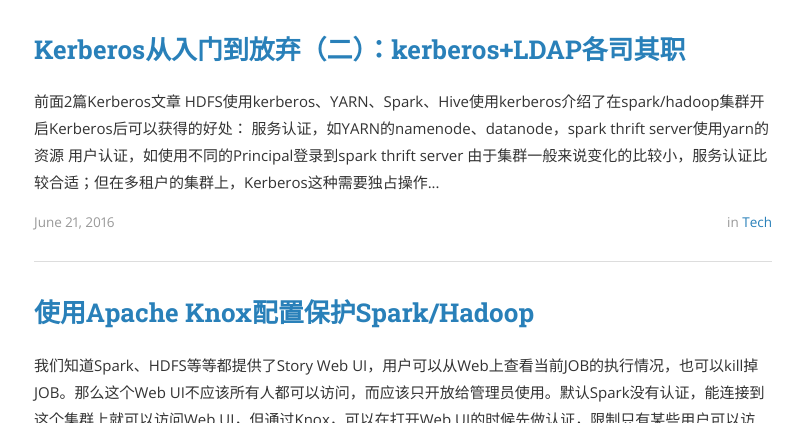
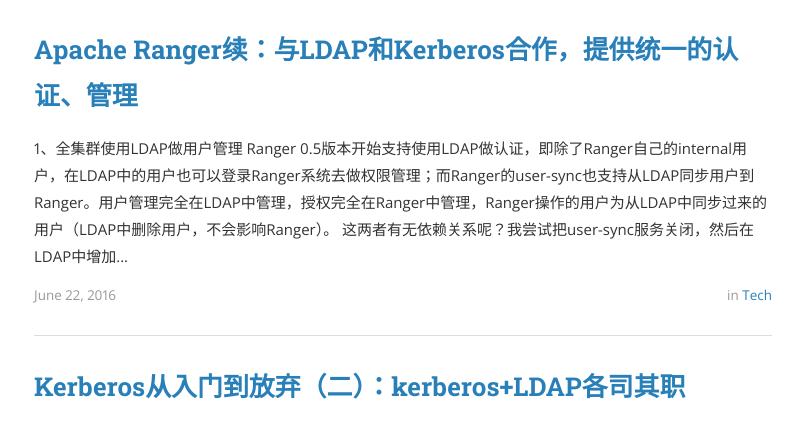
Before and after one commit to iclouding/silenceshell.github.io, a Jekyll site: the page built from index.html, in a window 1280 px wide and 900 px high, cut to the strip 477-900 px from the top of the window. Shown: the whole strip, without its empty margins (237-1040 px from the left). Built offline with Jekyll 4.4.1, drawn with Linux system fonts in a browser that asks for light colours; nearby versions of some CDN libraries; the list of posts is cut into pages by our own code; comment, search, counter and statistics services are not loaded; a style sheet for code colours, icons or effects is not loaded; some of the changed text lies outside the part shown.

Commit message:
add ranger for hive

````diff
--- a/_posts/2016-06-21-kerberos-3.md
+++ b/_posts/2016-06-21-kerberos-3.md
@@ -28,12 +28,19 @@
 安装之后，重新配置slapd，`sudo dpkg-reconfigure slapd`，需要回答一系列问题，由于ubuntu使用了dialog，不方便记录，下面直接照抄[斗大的熊猫](http://blog.topspeedsnail.com/archives/2981)的记录：
 
 Omit OpenLDAP server configuration?  回答No
+
 DNS domain name:  基于输入的domain创建基本的目录结构，我使用zelda.com。
+
 Organization name: 我使用spark。
+
 Administrator password: 安装时候输入的密码，或使用新密码。
+
 Database backend to use:   HDB
+
 removed when slapd is purged? No
+
 Move old database? Yes
+
 Allow LDAPv2 protocol? No
 
 我在这里创建了dc=zelda,dc=com的domain。
--- /dev/null
+++ b/_posts/2016-06-22-ranger-2.md
@@ -0,0 +1,91 @@
+---
+layout: post
+title: "Apache Ranger续：与LDAP和Kerberos合作，提供统一的认证、管理"
+date: 2016-06-22 00:11:12
+author: 伊布
+categories: tech
+tags: ranger
+cover:  "/assets/instacode.png"
+---
+
+1、全集群使用LDAP做用户管理
+
+Ranger 0.5版本开始支持使用LDAP做认证，即除了Ranger自己的internal用户，在LDAP中的用户也可以登录Ranger系统去做权限管理；而Ranger的user-sync也支持从LDAP同步用户到Ranger。用户管理完全在LDAP中管理，授权完全在Ranger中管理，Ranger操作的用户为从LDAP中同步过来的用户（LDAP中删除用户，不会影响Ranger）。
+
+这两者有无依赖关系呢？我尝试把user-sync服务关闭，然后在LDAP中增加用户，这个用户是可以登录到Ranger中的，证明Ranger使用LDAP认证，不需要将用户先同步过来，二者是解耦的。
+
+Ranger-admin、Ranger-usersync的安装步骤完全参考[官网](https://cwiki.apache.org/confluence/display/RANGER/Apache+Ranger+0.5.0+Installation#ApacheRanger0.5.0Installation-InstallandconfigureSolrorSolrCloud)，官网文档写的非常好，*这里只记录与官网文档有所出入的地方*。与官网不同的是我的audit没有使用solr，而是使用db，所以需要填写DB的用户名、密码，以及在Mysql DB中为这个用户增加权限。
+
+```
+mysql> GRANT ALL PRIVILEGES ON *.* TO 'rangeradmin'@'%' IDENTIFIED BY '{rangeradmin passwd}' WITH GRANT OPTION;
+mysql> GRANT ALL PRIVILEGES ON *.* TO 'rangerlogger'@'%' IDENTIFIED BY '{rangerlogger passwd}' WITH GRANT OPTION;
+mysql> FLUSH PRIVILEGES;
+```
+
+同时在install.properties中加配置：
+
+```
+db_name=ranger
+db_user=rangeradmin
+db_password={rangeradmin passwd}
+
+audit_db_name=ranger_audit
+audit_db_user=rangerlogger
+audit_db_password={rangerlogger passwd}
+```
+
+2、管理hive授权
+
+
+**暂时不要用Ranger 0.6 snapshot。麻蛋改了checkPrivileges的接口，会报java.lang.AbstractMethodError: org.apache.ranger.authorization.hive.authorizer.RangerHiveAuthorizer.checkPrivileges**
+
+Ranger-hive-plugin的安装参考上面官网说明。唯一不同的是官网是以hive安装到/usr/local目录为准的，如果你的hive安装目录不在这，可以参照我改的enable-hive-plugin.sh：
+
+
+```
+#HCOMPONENT_INSTALL_DIR=`(cd ${hdir} ; pwd)`
+HCOMPONENT_INSTALL_DIR=/home/dtdream/hive/apache-hive-2.0.0-bin
+..
+#HCOMPONENT_CONF_DIR=${HCOMPONENT_INSTALL_DIR}/conf
+HCOMPONENT_CONF_DIR=/home/dtdream/hive/apache-hive-2.0.0-bin/conf
+```
+
+关键的配置是这个：
+
+```xml
+    <property>
+        <name>hive.security.authorization.manager</name>
+        <value>org.apache.ranger.authorization.hive.authorizer.RangerHiveAuthorizerFactory</value>
+    </property>
+```
+
+需要修改conf/hive-env.sh，指定Hive需要加载的extra jar包，否则hiveserver2启动时会报Classnotfound上面设置的RangerHiveAuthorizerFactory类：
+
+```bash
+# Folder containing extra ibraries required for hive compilation/execution can be controlled by:
+export HIVE_AUX_JARS_PATH=/usr/local/ranger-hive-plugin/lib/*:/usr/local/ranger-hive-plugin/lib/ranger-hive-plugin-impl/*
+```
+
+多说一句，spark启动时使用-cp加载jar包，会遇到指定jar包目录不生效的情况，在目录/后加上*就好使了。我理解是-cp和-classpath是有区别的，classpath可以加载目录，但看到很多材料上都说二者没有任何不同，摊手。
+
+```bash
+$ java -help
+..
+    -cp <class search path of directories and zip/jar files>
+    -classpath <class search path of directories and zip/jar files>
+                  A : separated list of directories, JAR archives,
+                  and ZIP archives to search for class files.
+```
+
+配置完成后，我们使用数据库管理员dtdream（而不是ranger的管理员admin）为普通用户gan在hivedev增加policy，允许其访问某些数据。设置policy到生效中间有一点延迟。另，Hive配置为Ranger管理后，就不能再使用SQLStandAuthorization了（很好理解对吧）。
+
+
+3、管理spark thrift server授权
+
+Spark 1.6官方版本直接不支持，默认还是hive cli的身份，不会走给Ranger。我打上[之前文章](http://www.datastart.cn/tech/2016/06/21/kerberos-3.html)最后提到的PR，能将授权交给Ranger处理，但由于sessionstate是我自己new出来的，Ranger在取objectActionType的时候取不到，会Null失败，等改好了再说吧，TODO。
+
+4、Final Fantasy
+
+基本上能够解决平台安全和数据安全的需求。
+
+![spark security](http://7xir15.com1.z0.glb.clouddn.com/spark_security.png)
````
Also changed, not shown: other parts of _posts/2016-06-21-kerberos-3.md (+1 -1 lines).
